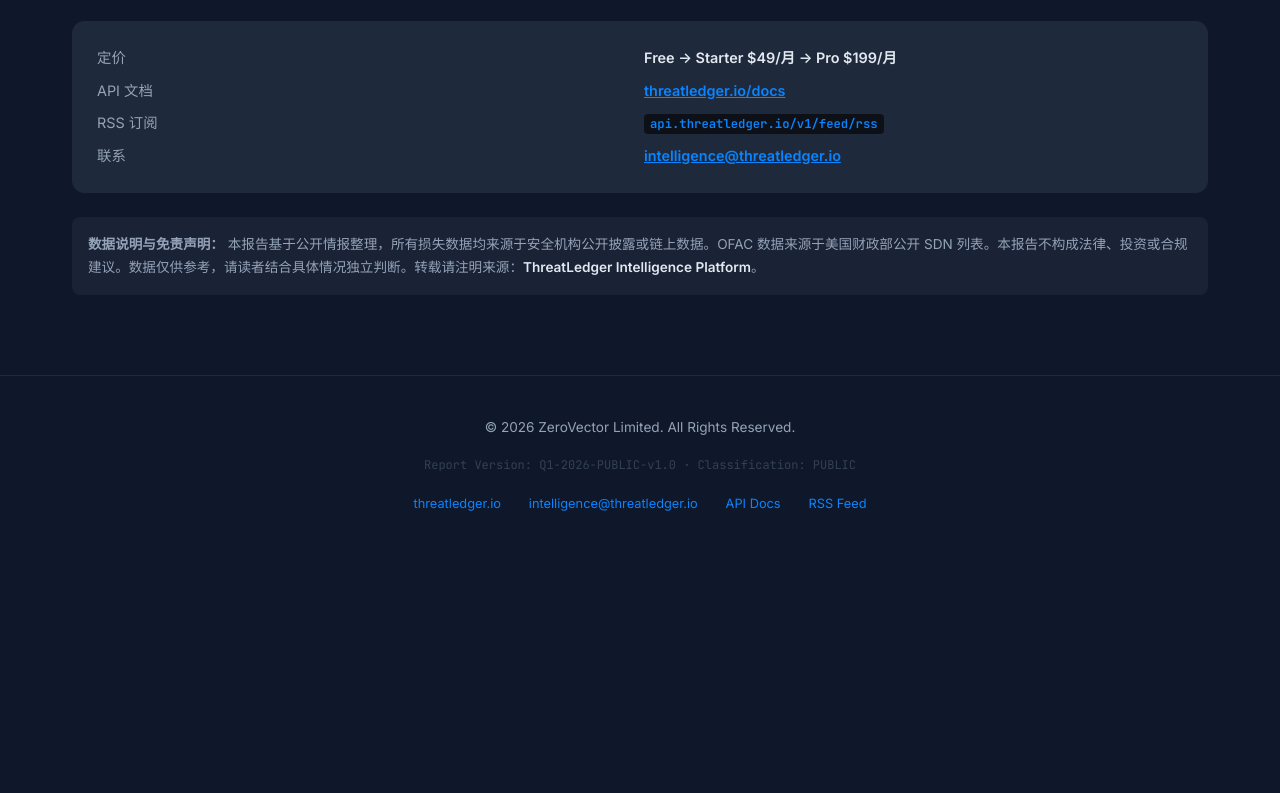
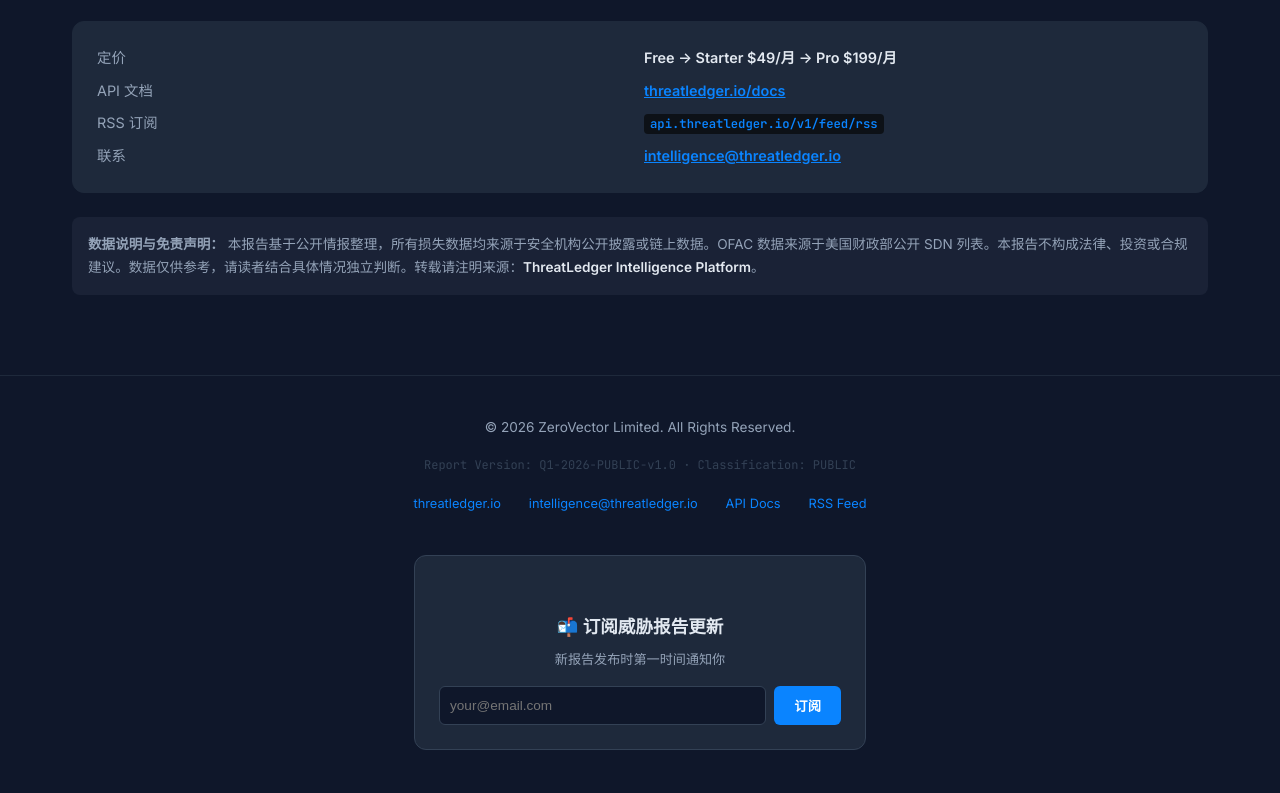
Before and after one commit to zerovector-hk/threatledger-landing, a plain HTML site: page reports/q1-2026/index.html in a window 1280 px wide. Shown: the part 8611-9404 px from the top of the page. Before the commit the page ends 9166 px from the top, so only its background shows below. Drawn offline with Linux system fonts and the light colour scheme.

Commit message:
feat(E-155): report subscribe CTA

```diff
--- a/reports/q1-2026/index.html
+++ b/reports/q1-2026/index.html
@@ -827,6 +827,21 @@
       <a href="#">RSS Feed</a>
     </div>
   </div>
+
+<!-- SUBSCRIBE CTA -->
+<section style="padding:40px 24px;max-width:500px;margin:0 auto;text-align:center;">
+  <div style="background:#1E293B;border:1px solid #334155;border-radius:12px;padding:24px;">
+    <h3 style="margin-bottom:6px;font-size:1.1rem;">📬 订阅威胁报告更新</h3>
+    <p style="color:#94A3B8;font-size:0.82rem;margin-bottom:16px;">新报告发布时第一时间通知你</p>
+    <form action="https://api.web3forms.com/submit" method="POST" style="display:flex;gap:8px;flex-wrap:wrap;justify-content:center;" onsubmit="event.preventDefault();fetch('https://api.web3forms.com/submit',{method:'POST',body:new FormData(this),headers:{Accept:'application/json'}}).then(r=>{if(r.ok){this.innerHTML='<p style=color:#22C55E>✅ 已订阅！</p>';this.reset();}});">
+      <input type="hidden" name="access_key" value="5a2ae0b0-4204-483d-97f4-14df3623604a">
+      <input type="hidden" name="subject" value="[ThreatLedger] 报告订阅">
+      <input type="email" name="email" placeholder="your@email.com" required style="flex:1;min-width:180px;padding:10px;background:#0F172A;border:1px solid #334155;border-radius:6px;color:#E2E8F0;font-size:0.85rem;outline:none;">
+      <button type="submit" style="padding:10px 20px;background:#0A84FF;color:#fff;border:none;border-radius:6px;font-weight:600;cursor:pointer;">订阅</button>
+    </form>
+  </div>
+</section>
+
 </footer>
 
 </body>
```
